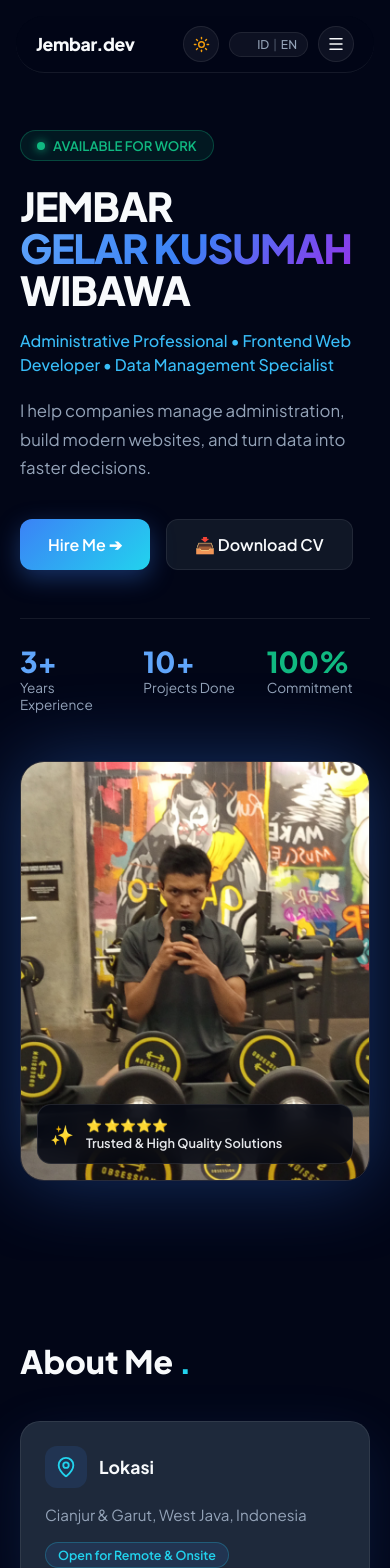
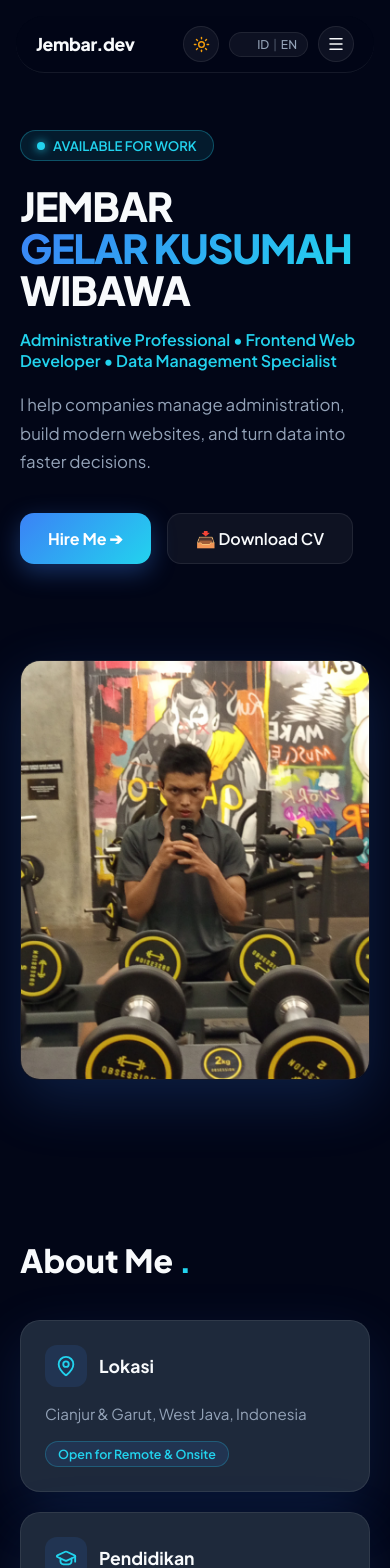
Before and after one commit to jembargelar/jembar-portfolio, a React (Vite) app: page / in a window 390 px wide. Shown: the top 1568 px of the page. Built offline with nearby package versions, Linux system fonts and the light colour scheme.

Commit message:
Complete portfolio rebuild with Slate Cyan design system

```diff
--- a/src/components/Hero.jsx
+++ b/src/components/Hero.jsx
@@ -6,236 +6,41 @@ export default function Hero() {
   const { t } = useTranslation();
 
   return (
-    <section
-      id="hero"
-      className="bg-grid-pattern"
-      style={{
-        position: "relative",
-        paddingTop: "130px",
-        paddingBottom: "80px",
-        paddingLeft: "20px",
-        paddingRight: "20px",
-        minHeight: "100vh",
-        display: "flex",
-        alignItems: "center",
-        overflow: "hidden"
-      }}
-    >
-      {/* Background Aurora Glow */}
-      <div className="aurora-glow-1" />
-      <div className="aurora-glow-2" />
+    <section id="hero" style={{ paddingTop: "130px", paddingBottom: "80px", paddingLeft: "20px", paddingRight: "20px", minHeight: "100vh", display: "flex", alignItems: "center" }}>
+      <div style={{ maxWidth: "1150px", margin: "0 auto", width: "100%" }}>
+        <div style={{ display: "grid", gridTemplateColumns: "repeat(auto-fit, minmax(300px, 1fr))", gap: "48px", alignItems: "center" }}>
 
-      <div style={{ maxWidth: "1150px", margin: "0 auto", width: "100%", zIndex: 1 }}>
-
-        {/* LAYOUT GRID 60 : 40 */}
-        <div style={{
-          display: "grid",
-          gridTemplateColumns: "repeat(auto-fit, minmax(300px, 1fr))",
-          gap: "48px",
-          alignItems: "center"
-        }}>
-
-          {/* KOLOM KIRI: TEKS 60% */}
-          <motion.div
-            initial={{ opacity: 0, x: -30 }}
-            animate={{ opacity: 1, x: 0 }}
-            transition={{ duration: 0.8 }}
-          >
-            {/* Badge Status */}
-            <div style={{
-              display: "inline-flex",
-              alignItems: "center",
-              gap: "8px",
-              backgroundColor: "rgba(16, 185, 129, 0.1)",
-              border: "1px solid rgba(16, 185, 129, 0.3)",
-              padding: "6px 16px",
-              borderRadius: "999px",
-              fontSize: "0.82rem",
-              fontWeight: "600",
-              color: "#10b981",
-              marginBottom: "24px"
-            }}>
-              <span style={{
-                width: "8px",
-                height: "8px",
-                backgroundColor: "#10b981",
-                borderRadius: "50%",
-                boxShadow: "0 0 10px #10b981"
-              }} />
+          <motion.div initial={{ opacity: 0, x: -30 }} animate={{ opacity: 1, x: 0 }} transition={{ duration: 0.8 }}>
+            <div style={{ display: "inline-flex", alignItems: "center", gap: "8px", backgroundColor: "rgba(34, 211, 238, 0.1)", border: "1px solid rgba(34, 211, 238, 0.3)", padding: "6px 16px", borderRadius: "999px", fontSize: "0.82rem", fontWeight: "600", color: "var(--accent)", marginBottom: "24px" }}>
+              <span style={{ width: "8px", height: "8px", backgroundColor: "var(--accent)", borderRadius: "50%", boxShadow: "0 0 10px var(--accent)" }} />
               <span>{t("available")}</span>
             </div>
 
-            {/* Nama Raksasa Typography */}
-            <h1 style={{
-              fontSize: "clamp(2.5rem, 5.5vw, 4.2rem)",
-              fontWeight: "900",
-              lineHeight: "1.05",
-              letterSpacing: "-0.03em",
-              color: "var(--text-primary)",
-              marginBottom: "18px"
-            }}>
+            <h1 style={{ fontSize: "clamp(2.5rem, 5.5vw, 4.2rem)", fontWeight: "900", lineHeight: "1.05", letterSpacing: "-0.03em", color: "var(--text-primary)", marginBottom: "18px" }}>
               JEMBAR <br />
-              <span style={{
-                background: "linear-gradient(135deg, #60A5FA 0%, #3B82F6 50%, #9333EA 100%)",
-                WebkitBackgroundClip: "text",
-                WebkitTextFillColor: "transparent"
-              }}>
+              <span style={{ background: "linear-gradient(135deg, var(--primary) 0%, var(--accent) 100%)", WebkitBackgroundClip: "text", WebkitTextFillColor: "transparent" }}>
                 GELAR KUSUMAH
               </span> <br />
               WIBAWA
             </h1>
 
-            {/* Roles */}
-            <p style={{
-              color: "#38bdf8",
-              fontWeight: "500",
-              fontSize: "1rem",
-              marginBottom: "20px",
-              lineHeight: "1.5"
-            }}>
-              {t("roles")}
-            </p>
+            <p style={{ color: "var(--accent)", fontWeight: "600", fontSize: "1rem", marginBottom: "20px" }}>{t("roles")}</p>
+            <p style={{ fontSize: "1.05rem", color: "var(--text-secondary)", lineHeight: "1.7", maxWidth: "540px", marginBottom: "36px" }}>{t("heroDesc")}</p>
 
-            {/* Description */}
-            <p style={{
-              fontSize: "1.05rem",
-              color: "var(--text-secondary)",
-              lineHeight: "1.7",
-              maxWidth: "540px",
-              marginBottom: "36px"
-            }}>
-              {t("heroDesc")}
-            </p>
-
-            {/* Tombol Gradient & Outline */}
             <div style={{ display: "flex", gap: "16px", flexWrap: "wrap", marginBottom: "48px" }}>
-              <motion.a
-                whileHover={{ scale: 1.05 }}
-                whileTap={{ scale: 0.95 }}
-                href="#contact"
-                className="btn-gradient"
-                style={{
-                  display: "inline-flex",
-                  alignItems: "center",
-                  justifyContent: "center",
-                  color: "#ffffff",
-                  padding: "14px 28px",
-                  borderRadius: "12px",
-                  fontWeight: "600",
-                  textDecoration: "none",
-                  fontSize: "1rem"
-                }}
-              >
+              <motion.a whileHover={{ scale: 1.03 }} whileTap={{ scale: 0.97 }} href="#contact" className="btn-gradient" style={{ padding: "14px 28px", display: "inline-flex", alignItems: "center" }}>
                 {t("hireMe")} ➔
               </motion.a>
-
-              <motion.a
-                whileHover={{ scale: 1.05 }}
-                whileTap={{ scale: 0.95 }}
-                href={personal.cvUrl}
-                download
-                style={{
-                  display: "inline-flex",
-                  alignItems: "center",
-                  justifyContent: "center",
-                  color: "var(--text-primary)",
-                  backgroundColor: "rgba(31, 41, 55, 0.5)",
-                  border: "1px solid var(--card-border)",
-                  padding: "14px 28px",
-                  borderRadius: "12px",
-                  fontWeight: "600",
-                  textDecoration: "none",
-                  fontSize: "1rem"
-                }}
-              >
+              <motion.a whileHover={{ scale: 1.03 }} whileTap={{ scale: 0.97 }} href={personal.cvUrl} download style={{ display: "inline-flex", alignItems: "center", color: "var(--text-primary)", backgroundColor: "var(--btn-sec-bg)", border: "1px solid var(--card-border)", padding: "14px 28px", borderRadius: "14px", fontWeight: "600", textDecoration: "none" }}>
                 📥 {t("downloadCv")}
               </motion.a>
             </div>
-
-            {/* Stats Bar Tanpa Dependency Crash */}
-            <div style={{
-              display: "grid",
-              gridTemplateColumns: "repeat(3, 1fr)",
-              gap: "20px",
-              paddingTop: "24px",
-              borderTop: "1px solid var(--card-border)"
-            }}>
-              <div>
-                <h3 style={{ fontSize: "1.8rem", fontWeight: "800", color: "#60a5fa" }}>
-                  3+
-                </h3>
-                <p style={{ fontSize: "0.85rem", color: "var(--text-secondary)" }}>{t("yearsExp")}</p>
-              </div>
-
-              <div>
-                <h3 style={{ fontSize: "1.8rem", fontWeight: "800", color: "#60a5fa" }}>
-                  10+
-                </h3>
-                <p style={{ fontSize: "0.85rem", color: "var(--text-secondary)" }}>{t("projectsDone")}</p>
-              </div>
-
-              <div>
-                <h3 style={{ fontSize: "1.8rem", fontWeight: "800", color: "#10b981" }}>
-                  100%
-                </h3>
-                <p style={{ fontSize: "0.85rem", color: "var(--text-secondary)" }}>{t("commitment")}</p>
-              </div>
-            </div>
-
           </motion.div>
 
-          {/* KOLOM KANAN: FOTO */}
-          <motion.div
-            initial={{ opacity: 0, scale: 0.9 }}
-            animate={{ opacity: 1, scale: 1 }}
-            transition={{ duration: 0.8, delay: 0.2 }}
-            style={{ display: "flex", justifyContent: "center" }}
-          >
-            <div style={{
-              position: "relative",
-              width: "100%",
-              maxWidth: "360px",
-              height: "420px",
-              borderRadius: "24px",
-              overflow: "hidden",
-              border: "1px solid rgba(255, 255, 255, 0.15)",
-              boxShadow: "0 0 80px rgba(59, 130, 246, 0.35)",
-              zIndex: 1
-            }}>
-              <img
-                src="/profile.jpg"
-                alt={personal.name}
-                style={{
-                  width: "100%",
-                  height: "100%",
-                  objectFit: "cover",
-                  objectPosition: "center"
-                }}
-              />
-
-              {/* Badge Social Proof */}
-              <div style={{
-                position: "absolute",
-                bottom: "16px",
-                left: "16px",
-                right: "16px",
-                padding: "12px",
-                backgroundColor: "rgba(3, 7, 18, 0.85)",
-                backdropFilter: "blur(12px)",
-                borderRadius: "14px",
-                border: "1px solid rgba(255, 255, 255, 0.1)",
-                display: "flex",
-                alignItems: "center",
-                gap: "12px"
-              }}>
-                <div style={{ fontSize: "1.2rem" }}>✨</div>
-                <div>
-                  <div style={{ color: "#f59e0b", fontSize: "0.8rem", marginBottom: "2px" }}>⭐ ⭐⭐⭐⭐</div>
-                  <p style={{ fontSize: "0.8rem", color: "#e5e7eb", fontWeight: "600", margin: 0 }}>Trusted & High Quality Solutions</p>
-                </div>
-              </div>
+          <motion.div initial={{ opacity: 0, scale: 0.9 }} animate={{ opacity: 1, scale: 1 }} transition={{ duration: 0.8 }} style={{ display: "flex", justifyContent: "center" }}>
+            <div style={{ position: "relative", width: "100%", maxWidth: "360px", height: "420px", borderRadius: "20px", overflow: "hidden", border: "1px solid var(--card-border)", boxShadow: "0 20px 60px rgba(59, 130, 246, 0.2)" }}>
+              <img src="/profile.jpg" alt={personal.name} style={{ width: "100%", height: "100%", objectFit: "cover" }} />
             </div>
-
           </motion.div>
 
         </div>
--- a/src/components/Projects.jsx
+++ b/src/components/Projects.jsx
@@ -10,95 +10,39 @@ export default function Projects() {
   return (
     <section id="projects" style={{ padding: "80px 20px" }}>
       <div style={{ maxWidth: "950px", margin: "0 auto" }}>
-
-        {/* Header Title */}
-        <motion.h2
-          initial={{ opacity: 0, y: 20 }}
-          whileInView={{ opacity: 1, y: 0 }}
-          viewport={{ once: true }}
-          style={{ fontSize: "2rem", fontWeight: "800", color: "var(--text-primary)", marginBottom: "40px" }}
-        >
-          {t("sectionProjects")} <span style={{ color: "var(--accent-blue)" }}>.</span>
+        <motion.h2 initial={{ opacity: 0, y: 20 }} whileInView={{ opacity: 1, y: 0 }} viewport={{ once: true }} style={{ fontSize: "2rem", fontWeight: "800", color: "var(--text-primary)", marginBottom: "40px" }}>
+          {t("sectionProjects")} <span style={{ color: "var(--accent)" }}>.</span>
         </motion.h2>
 
-        {/* Project Cards List */}
         <div style={{ display: "grid", gridTemplateColumns: "repeat(auto-fit, minmax(300px, 1fr))", gap: "24px" }}>
           {projects.map((proj, idx) => (
-            <motion.div
-              key={idx}
-              initial={{ opacity: 0, y: 30 }}
-              whileInView={{ opacity: 1, y: 0 }}
-              viewport={{ once: true }}
-              transition={{ duration: 0.5, delay: idx * 0.12 }}
-              className="glass-card"
-              style={{
-                padding: "28px",
-                display: "flex",
-                flexDirection: "column",
-                justifyContent: "space-between",
-                position: "relative"
-              }}
-            >
+            <motion.div key={idx} initial={{ opacity: 0, y: 30 }} whileInView={{ opacity: 1, y: 0 }} viewport={{ once: true }} className="glass-card" style={{ padding: "28px", display: "flex", flexDirection: "column", justifyContent: "space-between" }}>
               <div>
-                {/* Header Card: Category & Action Links */}
                 <div style={{ display: "flex", justifyContent: "space-between", alignItems: "center", marginBottom: "16px" }}>
                   <div style={{ display: "flex", alignItems: "center", gap: "8px" }}>
-                    <FolderGit2 size={18} color="var(--tag-text)" />
-                    <span style={{
-                      fontSize: "0.75rem",
-                      color: "var(--tag-text)",
-                      fontWeight: "700",
-                      textTransform: "uppercase",
-                      letterSpacing: "1px"
-                    }}>
+                    <FolderGit2 size={18} color="var(--accent)" />
+                    <span style={{ fontSize: "0.75rem", color: "var(--accent)", fontWeight: "700", textTransform: "uppercase" }}>
                       {proj.category[lang]}
                     </span>
                   </div>
-
-                  <div style={{ display: "flex", gap: "12px", alignItems: "center" }}>
-                    {proj.link && proj.link !== "#" && (
-                      <motion.a
-                        whileHover={{ scale: 1.15 }}
-                        href={proj.link}
-                        target="_blank"
-                        rel="noreferrer"
-                        style={{ color: "var(--tag-text)", display: "flex", alignItems: "center", transition: "0.2s" }}
-                        title="Open Project Link"
-                      >
-                        <ExternalLink size={20} />
-                      </motion.a>
-                    )}
-                  </div>
+                  {proj.link && proj.link !== "#" && (
+                    <a href={proj.link} target="_blank" rel="noreferrer" style={{ color: "var(--accent)" }}>
+                      <ExternalLink size={20} />
+                    </a>
+                  )}
                 </div>
-
-                {/* Project Title */}
-                <h3 style={{ fontSize: "1.3rem", fontWeight: "700", color: "var(--text-primary)", marginBottom: "12px" }}>
-                  {proj.title}
-                </h3>
-
-                {/* Description */}
-                <p style={{ color: "var(--text-secondary)", fontSize: "0.93rem", lineHeight: "1.6", marginBottom: "24px" }}>
-                  {proj.description[lang]}
-                </p>
+                <h3 style={{ fontSize: "1.3rem", fontWeight: "700", color: "var(--text-primary)", marginBottom: "12px" }}>{proj.title}</h3>
+                <p style={{ color: "var(--text-secondary)", fontSize: "0.93rem", lineHeight: "1.6", marginBottom: "24px" }}>{proj.description[lang]}</p>
               </div>
 
-              {/* Tech Stack Badges */}
               <div style={{ display: "flex", flexWrap: "wrap", gap: "8px", paddingTop: "16px", borderTop: "1px solid var(--card-border)" }}>
                 {proj.tech.map((tItem, i) => (
-                  <span key={i} className="tech-badge" style={{
-                    fontSize: "0.78rem",
-                    padding: "4px 10px",
-                    borderRadius: "20px",
-                    fontWeight: "500"
-                  }}>
-                    {tItem}
-                  </span>
+                  <span key={i} className="tech-pill">{tItem}</span>
                 ))}
               </div>
             </motion.div>
           ))}
         </div>
-
       </div>
     </section>
   );
--- a/src/components/Skills.jsx
+++ b/src/components/Skills.jsx
@@ -8,7 +8,7 @@ export default function Skills() {
     { name: "Microsoft Excel (Advanced & Automation)", level: 98, color: "#10b981" },
     { name: "Frontend Web Development (React.js & Vite)", level: 85, color: "#3b82f6" },
     { name: "JavaScript (ES6+) & Web Scripting", level: 88, color: "#f59e0b" },
-    { name: "Data Management & Validation", level: 92, color: "#8b5cf6" },
+    { name: "Data Management & Validation", level: 92, color: "#22d3ee" },
     { name: "Administrative & Document Control (SLO/NIDI)", level: 95, color: "#06b6d4" },
   ];
 
@@ -21,31 +21,13 @@ export default function Skills() {
   return (
     <section id="skills" style={{ padding: "80px 20px" }}>
       <div style={{ maxWidth: "900px", margin: "0 auto" }}>
-
-        {/* Title Section */}
-        <motion.h2
-          initial={{ opacity: 0, y: 20 }}
-          whileInView={{ opacity: 1, y: 0 }}
-          viewport={{ once: true }}
-          style={{ fontSize: "2rem", fontWeight: "800", color: "var(--text-primary)", marginBottom: "40px" }}
-        >
-          {t("navSkills")} <span style={{ color: "var(--accent-blue)" }}>.</span>
+        <motion.h2 initial={{ opacity: 0, y: 20 }} whileInView={{ opacity: 1, y: 0 }} viewport={{ once: true }} style={{ fontSize: "2rem", fontWeight: "800", color: "var(--text-primary)", marginBottom: "40px" }}>
+          {t("navSkills")} <span style={{ color: "var(--accent)" }}>.</span>
         </motion.h2>
 
         <div style={{ display: "grid", gridTemplateColumns: "repeat(auto-fit, minmax(300px, 1fr))", gap: "28px" }}>
-
-          {/* Progress Bar Container */}
-          <motion.div
-            initial={{ opacity: 0, y: 20 }}
-            whileInView={{ opacity: 1, y: 0 }}
-            viewport={{ once: true }}
-            className="glass-card"
-            style={{ padding: "28px" }}
-          >
-            <h3 style={{ fontSize: "1.2rem", fontWeight: "700", color: "var(--text-primary)", marginBottom: "24px" }}>
-              Technical Proficiency
-            </h3>
-
+          <div className="glass-card" style={{ padding: "28px" }}>
+            <h3 style={{ fontSize: "1.2rem", fontWeight: "700", color: "var(--text-primary)", marginBottom: "24px" }}>Technical Proficiency</h3>
             <div style={{ display: "flex", flexDirection: "column", gap: "20px" }}>
               {mainSkills.map((skill, idx) => (
                 <div key={idx}>
@@ -53,81 +35,22 @@ export default function Skills() {
                     <span style={{ color: "var(--text-primary)", fontWeight: "600" }}>{skill.name}</span>
                     <span style={{ color: skill.color, fontWeight: "700" }}>{skill.level}%</span>
                   </div>
-
-                  {/* Outer Bar */}
-                  <div style={{
-                    height: "8px",
-                    width: "100%",
-                    backgroundColor: "var(--card-border)",
-                    borderRadius: "999px",
-                    overflow: "hidden"
-                  }}>
-                    {/* Inner Bar */}
-                    <motion.div
-                      initial={{ width: 0 }}
-                      whileInView={{ width: `${skill.level}%` }}
-                      viewport={{ once: true }}
-                      transition={{ duration: 1.2, delay: idx * 0.1, ease: "easeOut" }}
-                      style={{
-                        height: "100%",
-                        backgroundColor: skill.color,
-                        borderRadius: "999px"
-                      }}
-                    />
+                  <div style={{ height: "8px", width: "100%", backgroundColor: "var(--btn-sec-bg)", borderRadius: "999px", overflow: "hidden" }}>
+                    <motion.div initial={{ width: 0 }} whileInView={{ width: `${skill.level}%` }} viewport={{ once: true }} transition={{ duration: 1 }} style={{ height: "100%", backgroundColor: skill.color, borderRadius: "999px" }} />
                   </div>
                 </div>
               ))}
             </div>
-          </motion.div>
+          </div>
 
-          {/* Tools & Ecosystem Pills */}
-          <motion.div
-            initial={{ opacity: 0, y: 20 }}
-            whileInView={{ opacity: 1, y: 0 }}
-            viewport={{ once: true }}
-            transition={{ delay: 0.2 }}
-            className="glass-card"
-            style={{ padding: "28px", display: "flex", flexDirection: "column", justifyContent: "space-between" }}
-          >
-            <div>
-              <h3 style={{ fontSize: "1.2rem", fontWeight: "700", color: "var(--text-primary)", marginBottom: "20px" }}>
-                Tools & Ecosystem
-              </h3>
-
-              <div style={{ display: "flex", flexWrap: "wrap", gap: "10px" }}>
-                {toolsAndFrameworks.map((tool, idx) => (
-                  <motion.span
-                    key={idx}
-                    whileHover={{ scale: 1.05 }}
-                    className="tech-badge"
-                    style={{
-                      padding: "8px 14px",
-                      borderRadius: "12px",
-                      fontSize: "0.85rem",
-                      fontWeight: "500",
-                      display: "inline-block",
-                      cursor: "default"
-                    }}
-                  >
-                    ⚡ {tool}
-                  </motion.span>
-                ))}
-              </div>
+          <div className="glass-card" style={{ padding: "28px" }}>
+            <h3 style={{ fontSize: "1.2rem", fontWeight: "700", color: "var(--text-primary)", marginBottom: "20px" }}>Tools & Ecosystem</h3>
+            <div style={{ display: "flex", flexWrap: "wrap", gap: "10px" }}>
+              {toolsAndFrameworks.map((tool, idx) => (
+                <span key={idx} className="tech-pill">⚡ {tool}</span>
+              ))}
             </div>
-
-            <div style={{
-              marginTop: "24px",
-              padding: "14px",
-              backgroundColor: "var(--btn-sec-bg)",
-              border: "1px solid var(--card-border)",
-              borderRadius: "12px",
-              fontSize: "0.85rem",
-              color: "var(--text-secondary)"
-            }}>
-              💡 Combined expertise in administrative precision and modern frontend web engineering.
-            </div>
-          </motion.div>
-
+          </div>
         </div>
       </div>
     </section>
```
